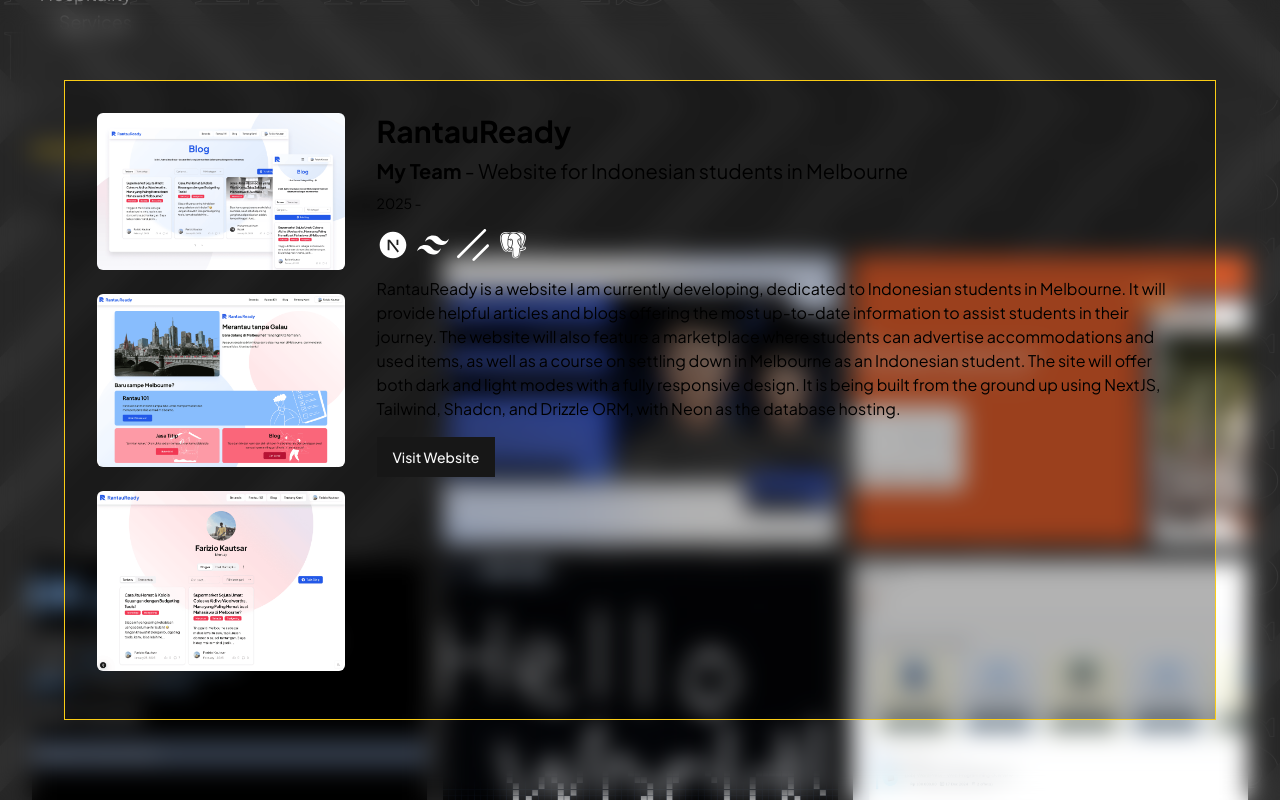
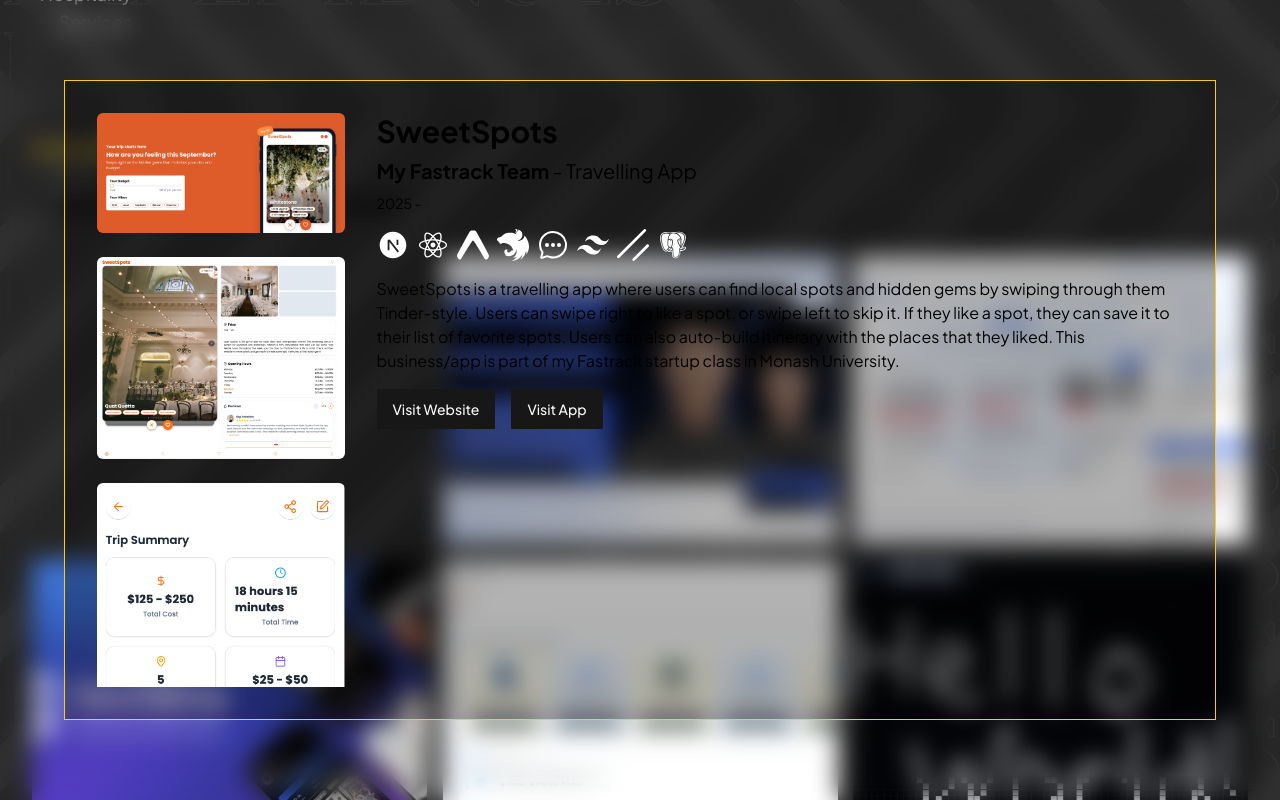
Before and after one commit to FarizioKautsar/profile-website, a Next.js app: page / in a window 1280 px wide. Both pictures are taken after a click on the element 229 px from the left and 3692 px from the top of the page. Shown: the part 3292-4092 px from the top of the page. Built offline with nearby package versions, Linux system fonts and the light colour scheme.

Commit message:
Can visit web app

```diff
--- a/src/app/PortfolioSection.tsx
+++ b/src/app/PortfolioSection.tsx
@@ -2,8 +2,6 @@
 
 export default function PortfolioSection() {
   const projects = [
-    ...projectsData,
-    ...projectsData,
     ...projectsData,
   ];
   return (
--- a/src/app/page.tsx
+++ b/src/app/page.tsx
@@ -419,8 +419,13 @@
               <p className="text-4xl mb-8 font-serif ">Check out my works!</p>
               <div className="grid grid-cols-1 md:grid-cols-2 lg:grid-cols-3 gap-4">
                 {shownProjects
-                  .sort((p1, p2) => p2.yearFrom - p1.yearFrom)
-                  .map((project, pIdx) => (
+                  .map((project, idx) => ({ project, idx }))
+                  .sort((a, b) => {
+                    const yearDiff = b.project.yearFrom - a.project.yearFrom;
+                    if (yearDiff !== 0) return yearDiff;
+                    return b.idx - a.idx;
+                  })
+                  .map(({ project }, pIdx) => (
                     <ProjectCard project={project} key={pIdx} />
                   ))}
               </div>
--- a/src/components/ProjectModal.tsx
+++ b/src/components/ProjectModal.tsx
@@ -159,6 +159,17 @@
                   </Button>
                 </a>
               )}
+                            {project.appUrl && (
+                <a
+                  target="_blank"
+                  href={project.appUrl}
+                  rel="noopener noreferrer"
+                >
+                  <Button color="white">
+                    {project.ctaLabel || "Visit App"}
+                  </Button>
+                </a>
+              )}
             </div>
           </div>
         </div>
--- a/src/data/projects.ts
+++ b/src/data/projects.ts
@@ -206,7 +206,7 @@
     client: "Myself",
     yearFrom: 2025,
     yearTo: 2025,
-    websiteUrl: "https://chat.farizio.io",
+    websiteUrl: "https://chat.farizio.dev",
     description:
       "I recently developed an interactive AI-powered portfolio to showcase my work in a more engaging way. Rather than a traditional resume, this platform allows users to have a conversation with my AI avatar, which can provide insights into my projects, career history, and experience. Built with Next.js, OpenAI, Amazon Polly, and Three.js, the avatar responds to voice input through microphone interaction, delivering answers with realistic speech. This was also my first time using Three.js, making it an exciting opportunity to integrate 3D visuals into the experience.",
     techStack: [
@@ -225,11 +225,16 @@
     shortDescription: "A travelling app where users can find local spots and hidden gems by swiping through them Tinder-style.",
     description: `SweetSpots is a travelling app where users can find local spots and hidden gems by swiping through them Tinder-style. Users can swipe right to like a spot, or swipe left to skip it. If they like a spot, they can save it to their list of favorite spots. Users can also auto-build itinerary with the places that they liked. This business/app is part of my Fastrack startup class in Monash University.`,
     subTitle: "Travelling App",
-    client: "My Team",
+    client: "My Fastrack Team",
     yearFrom: 2025,
     websiteUrl: "https://sweetspotsapp.com",
+    appUrl: "https://app.sweetspotsapp.com",
     techStack: [
       TECH_STACKS.NEXTJS,
+      TECH_STACKS.REACT_NATIVE,
+      TECH_STACKS.EXPO,
+      TECH_STACKS.NESTJS,
+      TECH_STACKS.CHATGPT,
       TECH_STACKS.TAILWIND,
       TECH_STACKS.SHADCN,
       TECH_STACKS.POSTGRESQL,
--- a/src/types.ts
+++ b/src/types.ts
@@ -40,12 +40,14 @@
   shortDescription?: string;
   description?: string | React.ReactNode;
   websiteUrl?: string;
+  appUrl?: string;
   githubUrl?: string;
   yearFrom: number;
   yearTo?: number;
   techStack: TechStack[];
   imageUrls?: string[];
   ctaLabel?: string;
+  ctaAppLabel?: string;
 }
 
 export type ProjectPackage = {
```
